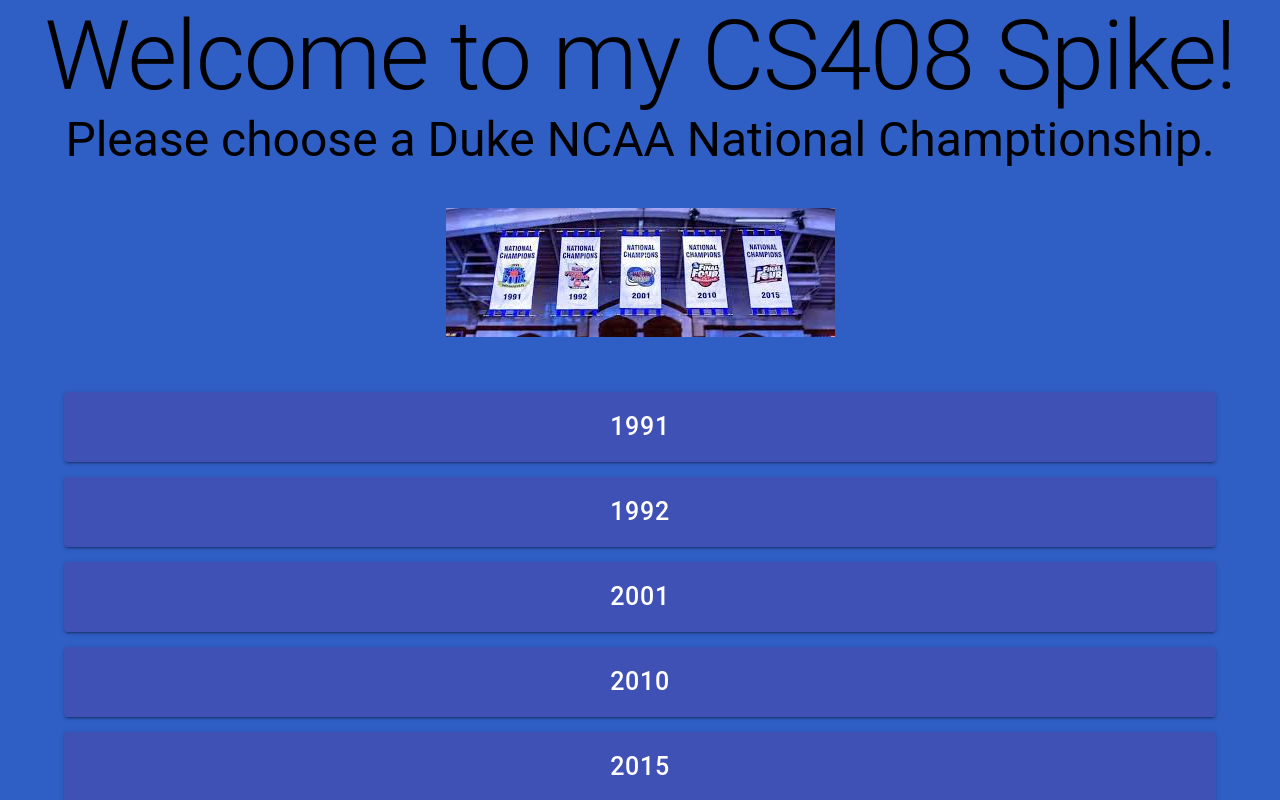
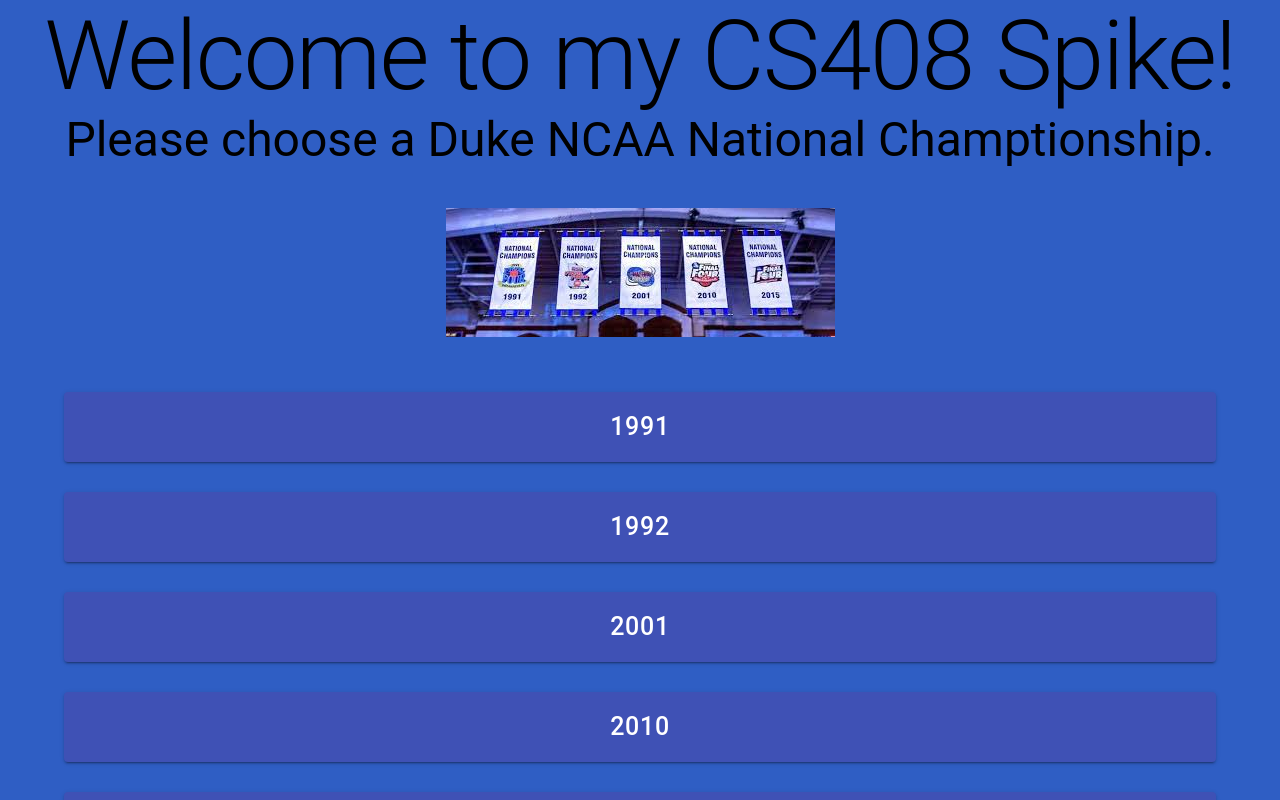
Before and after one commit to ericdoppelt/CS408Spike, a React (Create React App) app in the folder frontend/: page / in a window 1280 px wide. Built offline with nearby package versions, Linux system fonts and the light colour scheme.

Commit message:
added axios query to display random facts in english
resolves #19

```diff
--- a/frontend/src/CommonComponents/ReturnButton.js
+++ b/frontend/src/CommonComponents/ReturnButton.js
@@ -5,7 +5,7 @@ import { withStyles } from '@material-ui/core/styles';
 
 const styles = theme => ( {
     button: {
-      marginTop: '60px',
+      marginTop: '30px',
       marginLeft: '35%',
       marginRight: '35%',
       marginBottom: '30px',
--- a/frontend/src/Facts/FunFacts.js
+++ b/frontend/src/Facts/FunFacts.js
@@ -3,20 +3,27 @@ import {Typography} from '@material-ui/core';
 import '../CommonStylings/CenteredImage.css';
 import '../CommonStylings/FullDiv.css';
 import ReturnButton from '../CommonComponents/ReturnButton';
+import axios from 'axios';
 
 function FunFacts(props) {
 
     const [fact, setFact] = useState("Loading...");
 
+    useEffect(() => {
+    let url = 'https://uselessfacts.jsph.pl/random.json?language=en';
+    axios.get(url, {}).then((response)=>{
+        setFact(response.data.text);
+    }).catch((error) => {
+        alert(error)
+     });
+    }, []);
 
     return(
         <div class='fullDiv'>
             <Typography align='center' variant="h1"> Random Fun Facts</Typography>
-
             <Typography align='center' variant='h6'>
                 {fact}
             </Typography>
-
             <ReturnButton/>
         </div>
     );
--- a/frontend/src/Home/RoutingButton.js
+++ b/frontend/src/Home/RoutingButton.js
@@ -8,6 +8,7 @@ const styles = theme => ( {
       marginTop: '15px',
       marginLeft: '5%',
       marginRight: '5%',
+      marginBottom: '15px',
       width: "90%",
       height: '70px',
       fontSize: '25px',
```
